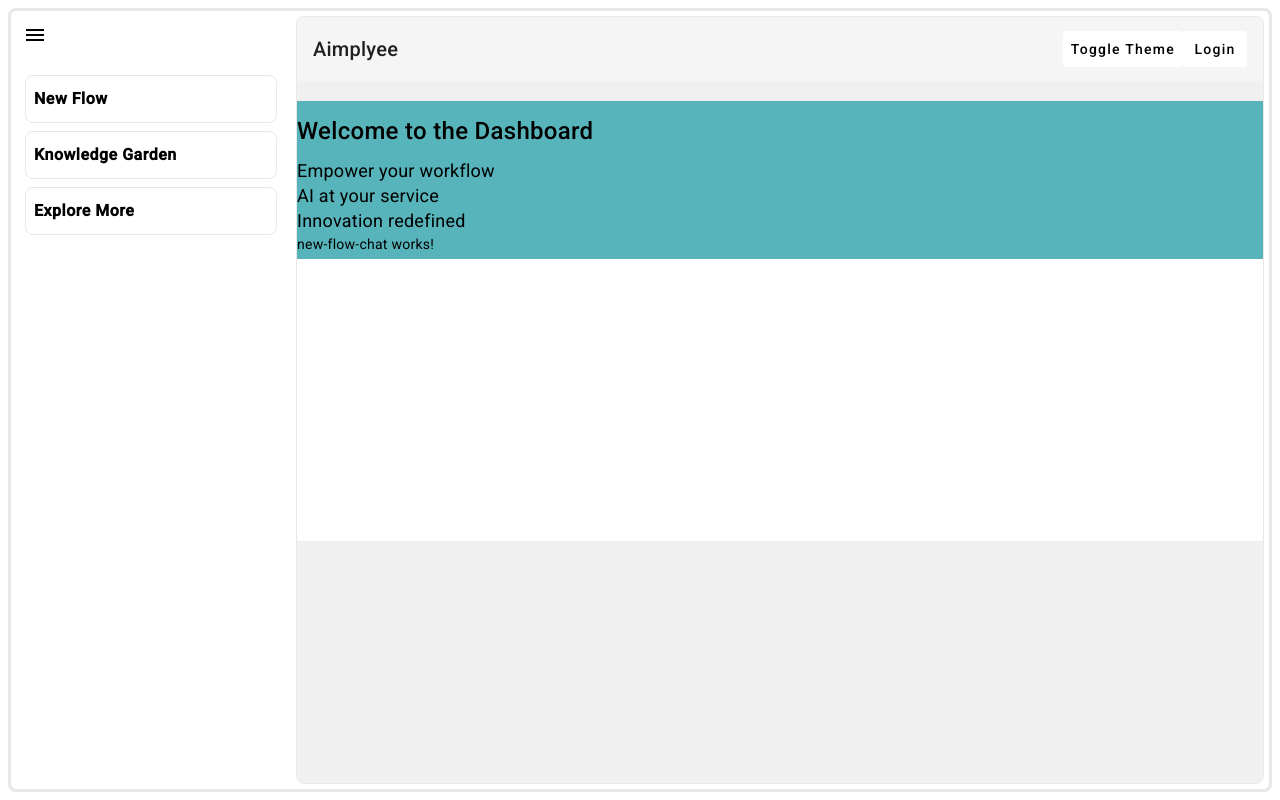
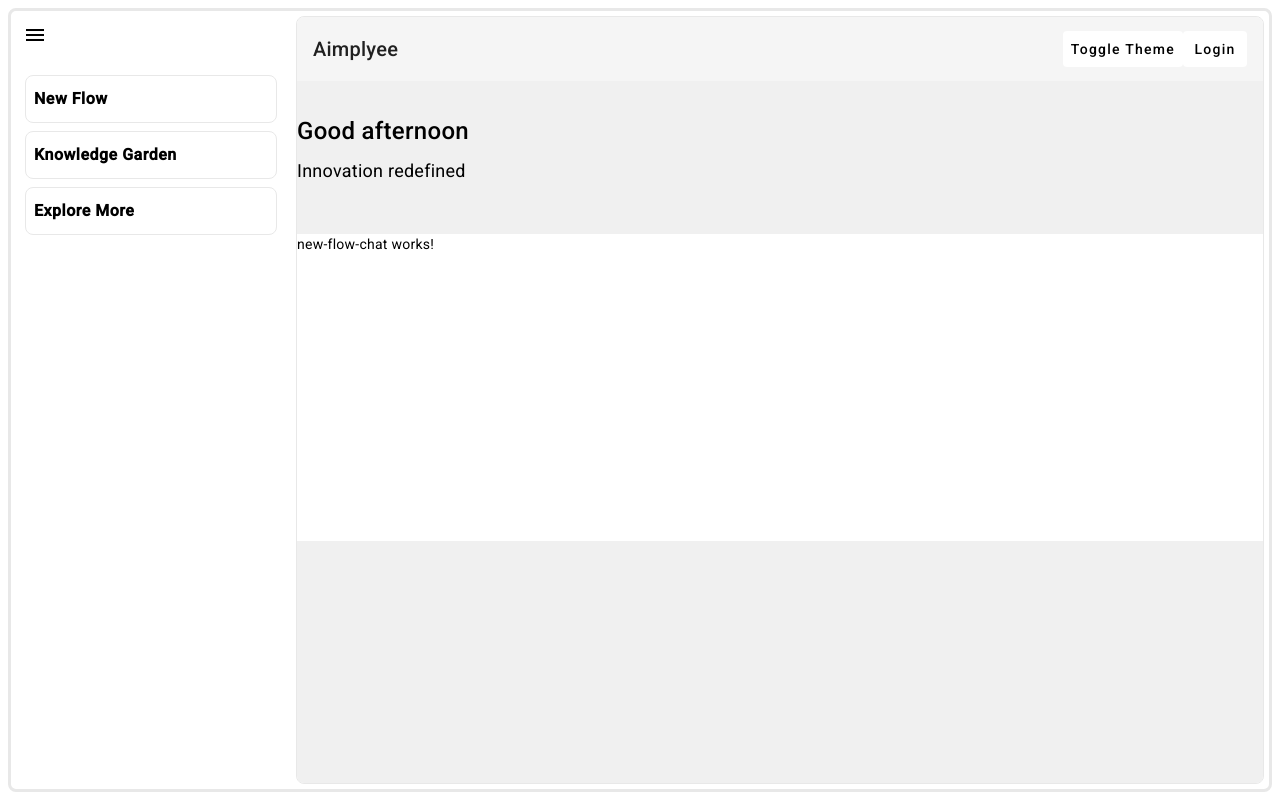
Before and after one commit to InspiroTechnology/aimployee, an Angular app: page /new-flow in a window 1280 px wide. Built offline with nearby package versions, Linux system fonts and the light colour scheme.

Commit message:
Refactor DashboardHeroSection component to accept dynamic header and improve styling options

```diff
--- a/src/app/features/dashboard/dashboard-hero-section/dashboard-hero-section.component.scss
+++ b/src/app/features/dashboard/dashboard-hero-section/dashboard-hero-section.component.scss
@@ -1,14 +1,10 @@
 .slogan-container {
   text-align: center;
-  background-color: var(
-    --background-color,
-    #57b4ba
-  ); // Use CSS variable for flexibility
   padding: 14px 0;
 }
 
 .slogan-container h2 {
-  font-size: var(--heading-font-size, 24px); // Use CSS variable for flexibility
+  font-size: 24px;// Use CSS variable for flexibility
   margin-bottom: 10px;
 }
 
@@ -18,6 +14,6 @@
 }
 
 .slogan-container li {
-  font-size: var(--item-font-size, 18px); // Use CSS variable for flexibility
+  font-size:18px; // Use CSS variable for flexibility
   margin: 5px 0;
 }
--- a/src/app/features/dashboard/dashboard-hero-section/dashboard-hero-section.component.ts
+++ b/src/app/features/dashboard/dashboard-hero-section/dashboard-hero-section.component.ts
@@ -10,11 +10,16 @@ import { CommonModule } from '@angular/common';
 })
 export class DashboardHeroSectionComponent implements OnInit {
   @Input() slogans: string[] = []; // Accept slogans dynamically
-  @Input() header: string = 'Slogans'; // Accept header text dynamically
+  @Input() header: string = ''; // Accept header text dynamically
   @Input() containerClass: string = ''; // Accept custom CSS class for positioning
   @Input() containerStyle: { [key: string]: string } = {}; // Accept inline styles for positioning
 
   constructor() {}
 
-  ngOnInit(): void {}
+  ngOnInit(): void {
+    console.log(this.slogans);
+    console.log(this.header);
+    console.log(this.containerClass);
+    console.log(this.containerStyle);
+  }
 }
--- a/src/app/features/dashboard/dashboard-new-flow/dashboard-new-flow.component.html
+++ b/src/app/features/dashboard/dashboard-new-flow/dashboard-new-flow.component.html
@@ -3,8 +3,8 @@
     <!-- The following is an component that is used to display a hero section in the dashboard
       -->
     <app-dashboard-hero-section class="top-section"
-        [slogans]="['Empower your workflow', 'AI at your service', 'Innovation redefined']"
-        [header]="'Welcome to the Dashboard'" [containerClass]="'custom-hero-class'"
+        [slogans]="['Innovation redefined']"
+        [header]="'Good afternoon'" [containerClass]="'custom-hero-class'"
         [containerStyle]="{ 'margin-top': '20px', 'text-align': 'left' }">
     </app-dashboard-hero-section>
 
```
